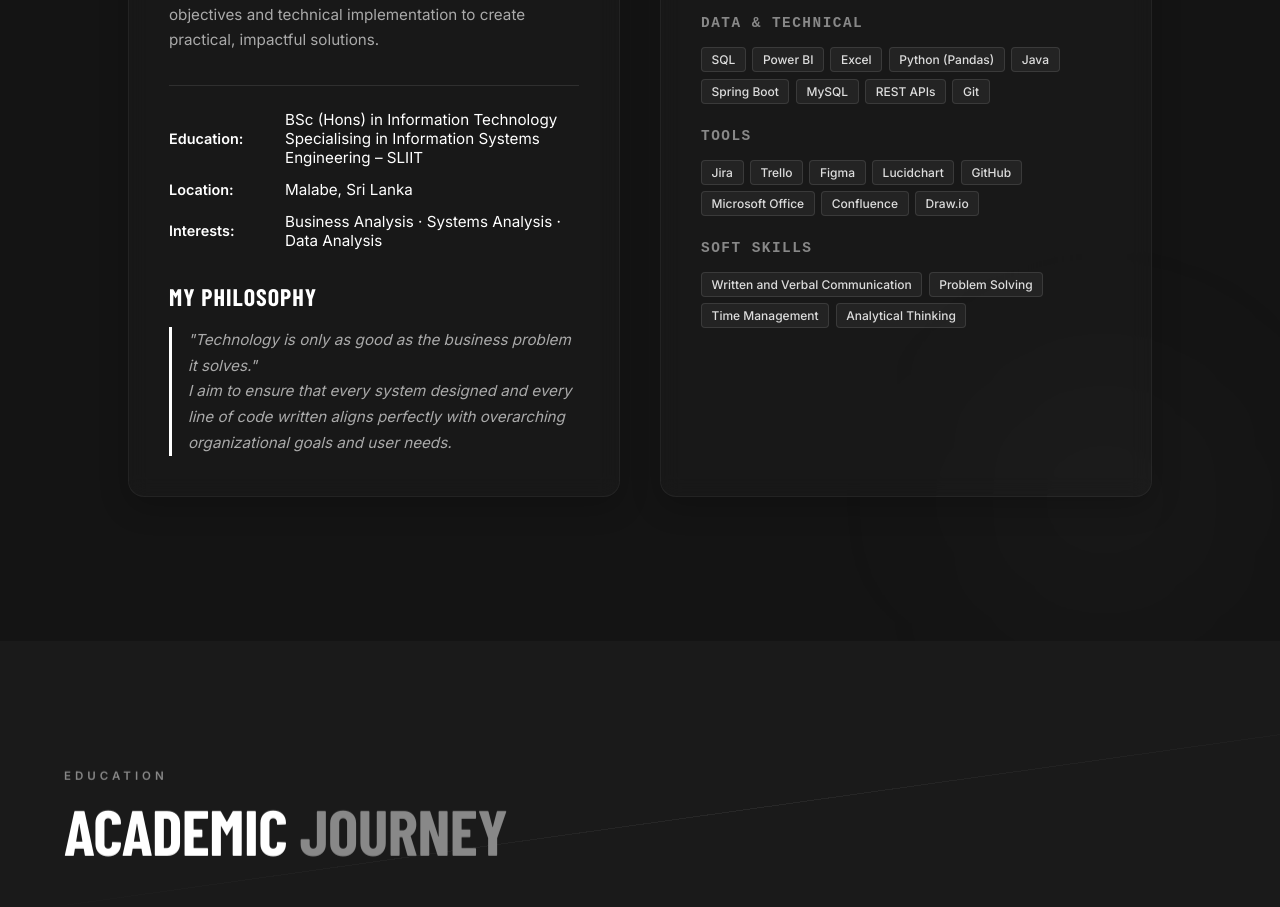
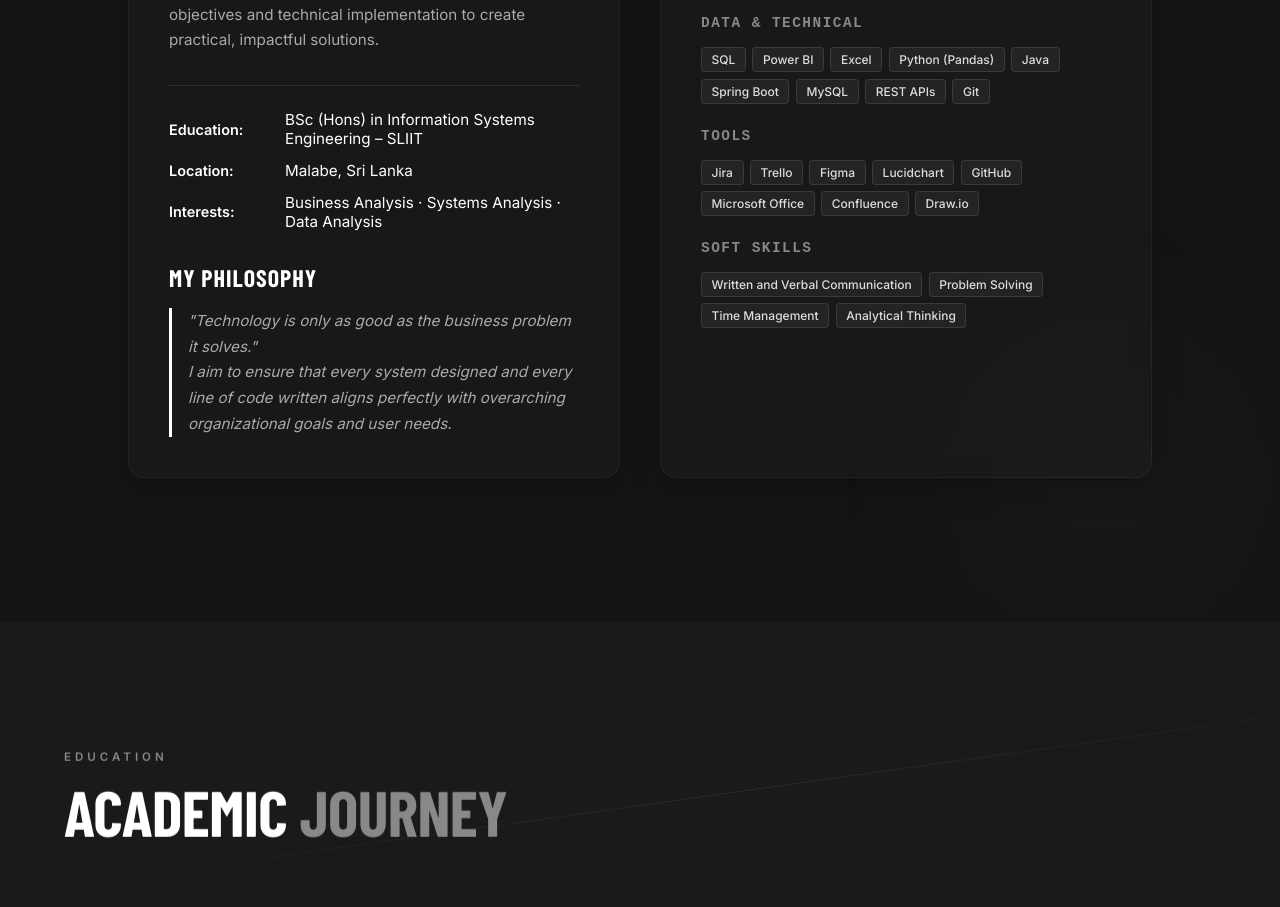
Before and after one commit to dulanjanarmd/Dulanjana-Rathnayaka, a React (Vite) app: page / in a window 1280 px wide. Shown: the part 1716-2623 px from the top of the page. Built offline with nearby package versions, Linux system fonts and the light colour scheme; a web font is replaced by a local one.

Commit message:
feat: add About section component with professional bio and skills showcase

```diff
--- a/src/Components/About.jsx
+++ b/src/Components/About.jsx
@@ -75,7 +75,7 @@ const About = () => {
             <div className="personal-details">
               <div className="pd-item">
                 <span className="pd-label">Education:</span>
-                <span className="pd-value">BSc (Hons) in Information Technology Specialising in Information Systems Engineering – SLIIT</span>
+                <span className="pd-value">BSc (Hons) in Information Systems Engineering – SLIIT</span>
               </div>
               <div className="pd-item">
                 <span className="pd-label">Location:</span>
```
